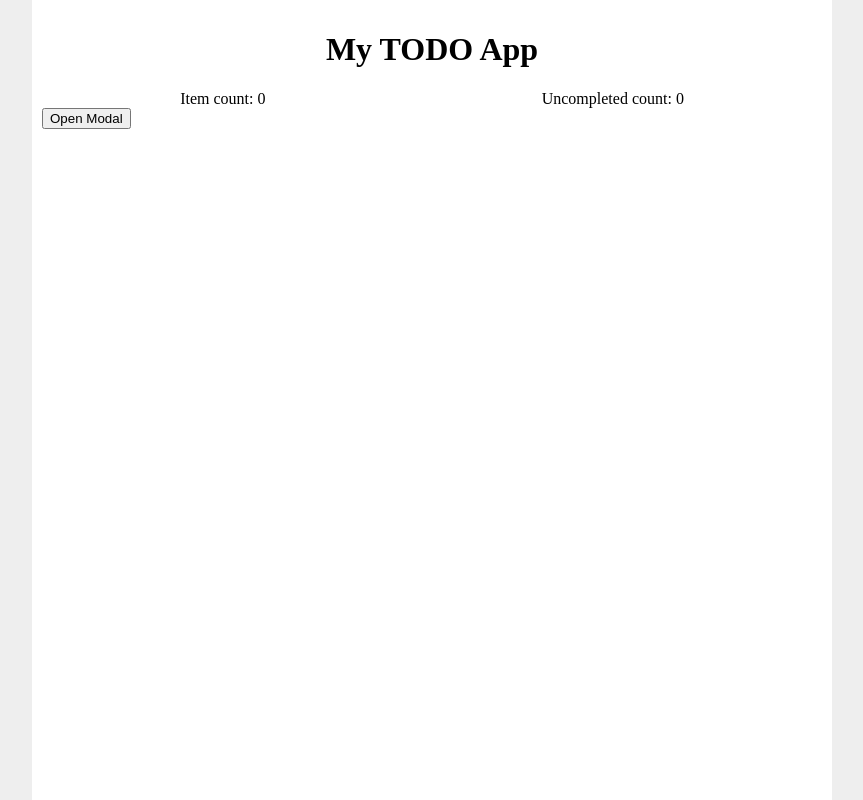
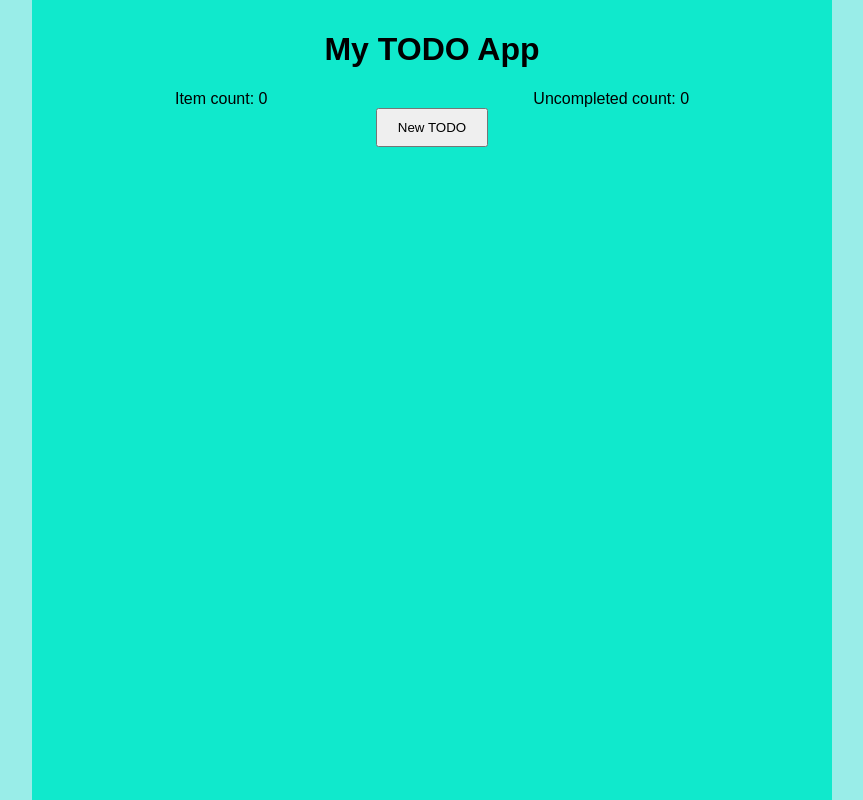
Before and after one commit to pokerbeing/todo, a React (Create React App) app: page / in a window 1280 px wide. Shown: the whole page, without its empty margins (208-1071 px from the left). Built offline with nearby package versions, Linux system fonts and the light colour scheme.

Commit message:
Polished modal

```diff
--- a/src/App.js
+++ b/src/App.js
@@ -130,32 +130,32 @@ export default class App extends React.Component {
               </span>
             </span>
           </div>
-
+          {/* Add button for new TODOs */}
+          <button
+            id="myBtn"
+            className="button center"
+            onClick={() => this.openModal()}
+          >
+            New TODO
+          </button>
           <div>
-            <button onClick={() => this.openModal()}>Open Modal</button>
             <Modal
               isOpen={this.state.ModalIsOpen}
               onRequestClose={() => this.closeModal()}
               style={customStyles}
               contentLabel="Example Modal"
             >
-              <button onClick={() => this.closeModal()}>close</button>
-              <div>I am a modal</div>
+              <button onClick={() => this.closeModal()}>cancel</button>
               <form>
-                <p>Enter TODO below:</p>
+                <p>Type TODO below, press enter to save</p>
                 <input
                   type="text"
                   id="prompt"
-                  size="30"
+                  size="40"
                   onChange={(event) => this.updateResponse(event)}
                   onKeyPress={(event) => this.getKeyPress(event)}
                   value={this.state.response}
                 ></input>
-                <p>{this.state.ModalIsOpen.toString()}</p>{" "}
-                <button>tab navigation</button>
-                <button>stays</button>
-                <button>inside</button>
-                <button>the modal</button>
               </form>
             </Modal>
           </div>
--- a/src/styles.css
+++ b/src/styles.css
@@ -8,9 +8,10 @@
 
 html,
 body {
-  background-color: #eee;
+  background-color: hwb(176 60% 7%);
   margin: 0;
   padding: 0;
+  font-family: Arial, Helvetica, sans-serif;
 }
 
 ul {
@@ -34,7 +35,7 @@ ul {
   padding: 10px;
   display: flex;
   flex-direction: column;
-  background-color: white;
+  background-color: rgb(16, 233, 204);
   height: 100vh;
 }
 
@@ -81,6 +82,7 @@ ul {
 /* From w3schools.com
 /* The Modal (background) */
 .modal {
+  display: none; /* Hidden by default */
   position: fixed; /* Stay in place */
   z-index: 1; /* Sit on top */
   left: 0;
```
